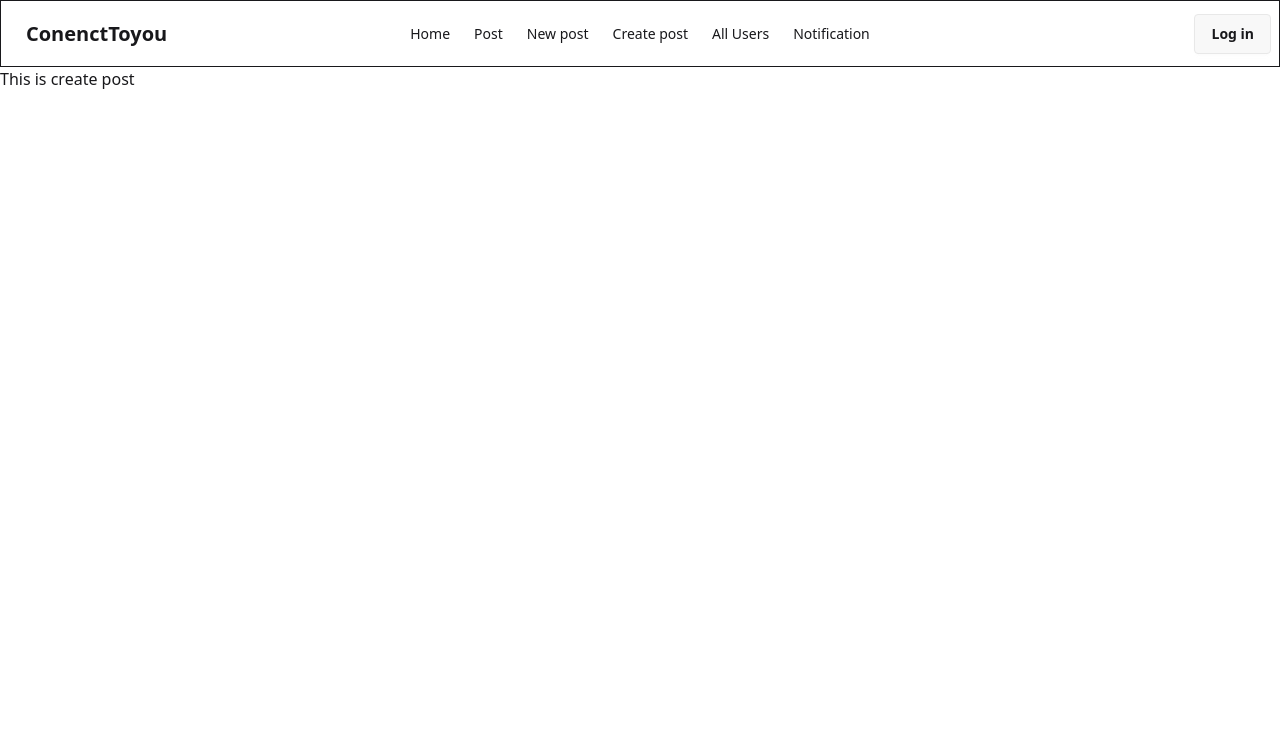
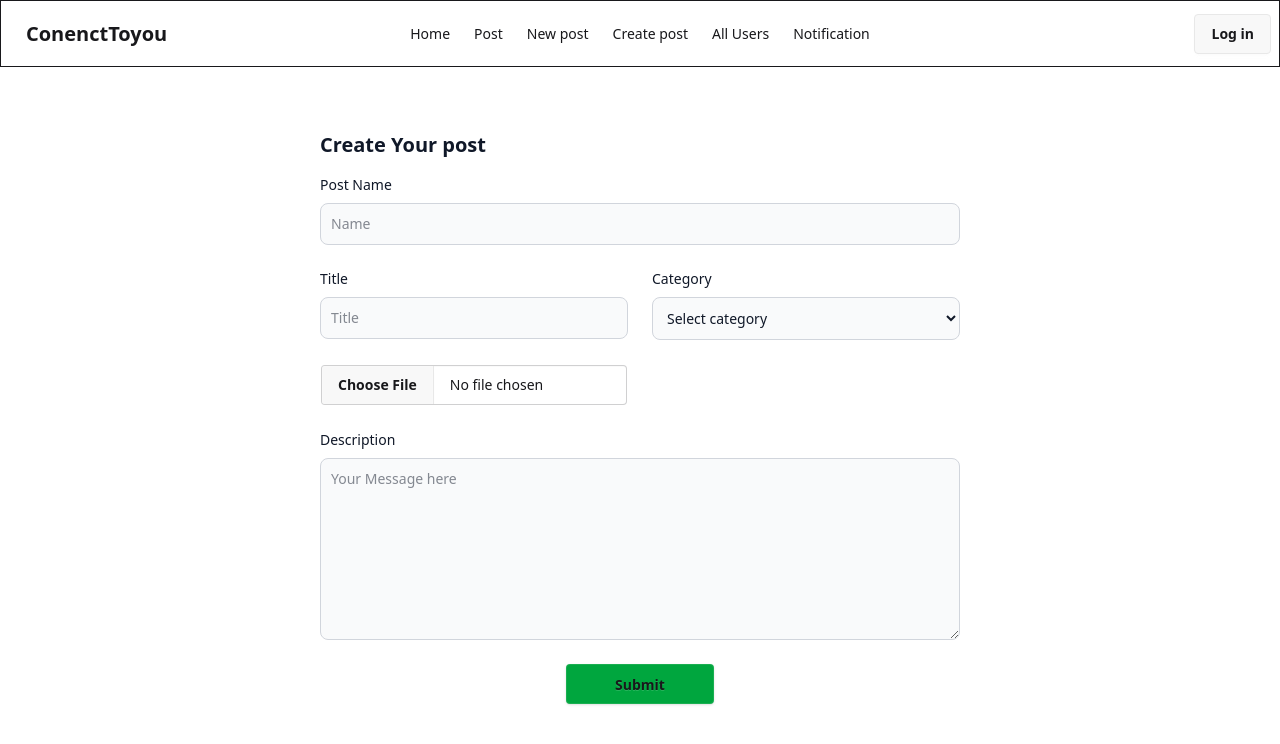
Before and after one commit to SakibFakir69/connectToToyou_client, a React (Vite) app: page /create-post in a window 1280 px wide. Shown: the top 744 px of the page. Built offline with nearby package versions, Linux system fonts and the light colour scheme; no server answers.

Commit message:
create post added done:

```diff
--- a/src/AccountAuth/Regsisation.jsx
+++ b/src/AccountAuth/Regsisation.jsx
@@ -5,6 +5,10 @@ import Lottie from "react-lottie";
 import registationAnimation from "../../public/registation.json";
 import usePublicHook, { useaxiosPublic } from "../Api/usePublicHook";
 import { ToastContainer, toast } from 'react-toastify';
+
+const Imgbb_api_key = import.meta.env.VITE_YOUR_CLIENT_API_KEY;
+
+const upload_img = `https://api.imgbb.com/1/upload?key=${Imgbb_api_key}`
 
 
 function Regsisation() {
@@ -33,13 +37,20 @@ function Regsisation() {
           setloading(false);
           goHome("/");
 
+          const users_google={
+            Name: user.displayName,  // ✅ Get user name
+            Email: user.email,       // ✅ Get user email
+            photoURL: user.photoURL
+          }
+
           useaxiosPublic
-            .post("/user-registation")
+            .post("/user-registation",users_google)
             .then((result) => {
-              console.log("done");
+              toast.success("Registation Done")
             })
             .catch((error) => {
               console.log(error.code);
+              toast.error(error.message)
             });
         })
         .catch((error) => {
@@ -53,7 +64,7 @@ function Regsisation() {
 
 
 
-  const handleRegButtonSubmit = (event) => {
+  const handleRegButtonSubmit =async (event) => {
 
 
     event.preventDefault();
@@ -62,6 +73,20 @@ function Regsisation() {
       const data = new FormData(event.target);
       const data_info = Object.fromEntries(data);
       const { name, email, password, repeat_password } = data_info;
+
+
+      const img = new FormData();
+      img.append("image",data.get("image"))
+
+      const res = await useaxiosPublic.post(upload_img,img,{
+        headers:{
+          'Content-Type': 'multipart/form-data'
+        }
+
+      })
+      console.log(res.data?.data?.
+        display_url,"s");
+      console.log(img);
 
       // validation
       const ValidateName = (name)=>{
@@ -86,37 +111,34 @@ function Regsisation() {
 
       }
 
-      const passwordvalidation = (password)=>{
-        if(password.length<=8)
-        {
-          return "Your password must be 8 length"
+
+      const validatePassword = (password, repeat_password) => {
+        if (!password) {
+          return "Enter your password";
         }
-        if(!password){
-          return "Enter your password"
+        if (password.length < 8) {
+          return "Your password must be at least 8 characters long";
         }
-        if(!/a-z/.test(password)){
-          return "Your password must be one lowercase letter"
+        if (!/[a-z]/.test(password)) {
+          return "Your password must contain at least one lowercase letter";
         }
-        if(!/A-Z/.test(password))
-        {
-          return "Your password must be one Uppercase"
+        if (!/[A-Z]/.test(password)) {
+          return "Your password must contain at least one uppercase letter";
         }
-        if(!/0-9/.test(password))
-        {
-          return "Your password must be 1 number"
+        if (!/[0-9]/.test(password)) {
+          return "Your password must contain at least one number";
+        }
+        if (password !== repeat_password) {
+          return "Passwords do not match";
         }
 
-      }
+        return null; // No errors
+      };
 
-      const passVlidtino = passwordvalidation(password);
-      if(passVlidtino)
-      {
-        seterror(passVlidtino);
-        return ;
-      }
-      if(password===repeat_password)
-      {
-        seterror("Password not match");
+      // Usage:
+      const passwordError = validatePassword(password, repeat_password);
+      if (passwordError) {
+        seterror(passwordError);
         return;
       }
 
@@ -132,6 +154,8 @@ function Regsisation() {
         Email: email,
         Password: password,
         Repeat_password: repeat_password,
+        Image:res.data?.data?.
+        display_url
       };
 
       userReg_Create_email_Password(email, password)
@@ -146,11 +170,12 @@ function Regsisation() {
             .then((result) => {
               console.log(RegUsser, "info");
               if (result.status == 200) {
-                alert("done");
+                toast.success("Registation Done")
               }
             })
             .catch((error) => {
               console.log(error.message);
+              toast.error(error.message);
             });
         })
         .catch((error) => {
@@ -216,6 +241,14 @@ function Regsisation() {
                 Email address
               </label>
             </div>
+
+            <div className="mb-4 text-white">
+              <p>Enter your photo</p>
+
+              <input type="file" name="image" placeholder="Enter your photo" className="py-3 text-center"/>
+            </div>
+
+
             <div class="relative z-0 w-full mb-5 group">
               <input
                 type="password"
--- a/src/Homecomponents/TrendingPost.jsx
+++ b/src/Homecomponents/TrendingPost.jsx
@@ -18,6 +18,11 @@ function TrendingPost() {
 
   return (
     <div className="p-6">
+
+        {/* find trending post by top like post  */}
+        {/* 10 data show here */}
+
+
       <div className="text-center mb-4">
         <h2 className="text-2xl font-bold">Trending Posts</h2>
       </div>
--- a/src/components/AllUsers.jsx
+++ b/src/components/AllUsers.jsx
@@ -3,6 +3,10 @@
 import React from 'react'
 
 function AllUsers() {
+
+  // user can serach others user
+
+
   return (
     <div>
         <h2>This is all users </h2>
--- a/src/components/CreatePost.jsx
+++ b/src/components/CreatePost.jsx
@@ -1,16 +1,199 @@
+import React, { useState } from "react";
+import useAuthMangedHook from "../hook/useAuthMangedHook";
+import { useaxiosPublic } from "../Api/usePublicHook";
+import { ToastContainer,toast } from "react-toastify";
+function CreatePost() {
+
+  /// trending post
+  // show top liked post
 
 
 
-import React from 'react'
+  // title
+  // photo
+  // name
+  // message
+  // time
+  // post email
+  // add like Option int 0
 
-function CreatePost() {
+
+  // serach name
+  // serach category
+
+  // use name , email
+  const { user, loading } = useAuthMangedHook();
+  // my post find by email
+
+  // catch error
+  const [error  , seterror] = useState('');
+  /// add details page add like here
+  // but also show first page
+
+  const createPost_button = (event) => {
+    try {
+      event.preventDefault();
+      const data = new FormData(event.target);
+      const data_form = Object.fromEntries(data);
+      console.log(data_form);
+      const { name, Title, Message, Category } = data_form;
+
+      if( name.length<=4 )
+      {
+        seterror("Post name must be 5 length");
+        return;
+      }
+      if( (Title.length<=8) )
+      {
+        seterror("Title name must be 8 length upper");
+        return;
+      }
+      if(  Message.length<=20)
+      {
+        seterror("Message must be 20 length upper");
+        return;
+      }
+
+
+      const postUser = {
+        PostName: name,
+        Title: Title,
+        Message: Message,
+        Category: Category,
+        Email:user?.email,
+        Like: 0,
+      };
+      console.log(postUser);
+
+      useaxiosPublic
+        .post("/create-post", postUser)
+        .then((result) => {
+          if(result.status==200)
+          {
+            toast.success("Your post created")
+
+
+          }else{
+            toast.error("your post created failed",)
+          }
+
+        })
+        .catch((error) => {
+          console.log(error.message)
+        });
+
+    } catch (error) {
+      console.log(error);
+    }
+  };
+
   return (
     <div>
-        <h2>This is create post</h2>
+      <section class="bg-white dark:bg-gray-900">
+        <div class="py-8 px-4 mx-auto max-w-2xl lg:py-16">
+          <h2 class="mb-4 text-xl font-bold text-gray-900 dark:text-white">
+            Create Your post
+          </h2>
+          <ToastContainer/>
 
+          <form onSubmit={createPost_button}>
+            <div class="grid gap-4 sm:grid-cols-2 sm:gap-6">
+              <div class="sm:col-span-2">
+                <label
+                  for="name"
+                  class="block mb-2 text-sm font-medium text-gray-900 dark:text-white"
+                >
+                  Post Name
+                </label>
+                <input
+                  type="text"
+                  name="name"
+                  id="name"
+                  class="bg-gray-50 border border-gray-300 text-gray-900 text-sm rounded-lg focus:ring-primary-600 focus:border-primary-600 block w-full p-2.5 dark:bg-gray-700 dark:border-gray-600 dark:placeholder-gray-400 dark:text-white dark:focus:ring-primary-500 dark:focus:border-primary-500"
+                  placeholder="Name"
+                  required=""
+                />
+              </div>
 
+              <div>
+                <label
+                  for="category"
+                  class="block mb-2 text-sm font-medium text-gray-900 dark:text-white"
+                >
+                  Title
+                </label>
+                <input
+                  type="text"
+                  name="Title"
+                  id="name"
+                  class="bg-gray-50 border border-gray-300 text-gray-900 text-sm rounded-lg focus:ring-primary-600 focus:border-primary-600 block w-full p-2.5 dark:bg-gray-700 dark:border-gray-600 dark:placeholder-gray-400 dark:text-white dark:focus:ring-primary-500 dark:focus:border-primary-500"
+                  placeholder="Title"
+                  required=""
+                />
+              </div>
+
+              <div>
+                <label
+                  for="category"
+                  class="block mb-2 text-sm font-medium text-gray-900 dark:text-white"
+                >
+                  Category
+                </label>
+                <select
+                  id="category"
+                  name="Category"
+                  class="bg-gray-50 border border-gray-300 text-gray-900 text-sm rounded-lg focus:ring-primary-500 focus:border-primary-500 block w-full p-2.5 dark:bg-gray-700 dark:border-gray-600 dark:placeholder-gray-400 dark:text-white dark:focus:ring-primary-500 dark:focus:border-primary-500"
+                >
+                  <option selected="">Select category</option>
+                  <option value="Politics">Politics</option>
+                  <option value="Movi">Movie</option>
+                  <option value="News">News</option>
+                  <option value="Latest tools">Latest tools</option>
+                  <option value="Others">Others</option>
+                </select>
+              </div>
+              {/* file */}
+
+              {/* <input type="file" className="file-input file-input-bordered w-full max-w-xs" /> */}
+              <div className="border border-white/15 ">
+                <input
+                  type="file"
+                  name="image"
+                  className="file-input file-input-bordered w-full max-w-xs "
+                />
+              </div>
+
+              <div class="sm:col-span-2">
+                <label
+                  for="description"
+                  class="block mb-2 text-sm font-medium text-gray-900 dark:text-white"
+                >
+                  Description
+                </label>
+                <textarea
+                  id="description"
+                  name="Message"
+                  rows="8"
+                  class="block p-2.5 w-full text-sm text-gray-900 bg-gray-50 rounded-lg border border-gray-300 focus:ring-primary-500 focus:border-primary-500 dark:bg-gray-700 dark:border-gray-600 dark:placeholder-gray-400 dark:text-white dark:focus:ring-primary-500 dark:focus:border-primary-500"
+                  placeholder="Your Message here"
+                ></textarea>
+              </div>
+              {error && <span className="text-red-500">{error}</span>}
+            </div>
+
+            <div className="w-full  border-white flex justify-center">
+              <button
+                type="submit"
+                className="btn mt-6 flex justify-center items-center px-12 py-4 bg-green-600 border-white/10 shadow hover:shadow-2xl hover:shadow-amber-50"
+              >
+                Submit
+              </button>
+            </div>
+          </form>
+        </div>
+      </section>
     </div>
-  )
+  );
 }
 
-export default CreatePost
+export default CreatePost;
--- a/src/components/NewPost.jsx
+++ b/src/components/NewPost.jsx
@@ -4,6 +4,11 @@
 import React from 'react'
 
 function NewPost() {
+
+  /// show news post
+  // details page
+
+
   return (
     <div>
         <h2>Thiss is new post</h2>
--- a/src/components/Post.jsx
+++ b/src/components/Post.jsx
@@ -3,6 +3,11 @@
 import React from 'react'
 
 function Post() {
+
+  // add pgaincation and filter
+  /// add details page
+
+
   return (
     <div>
         <h1>This is post</h1>
```
Also changed, not shown: src/AccountAuth/Login.jsx (+16 -5 lines), 1 other file (tests, documents, lock files or other folders).
